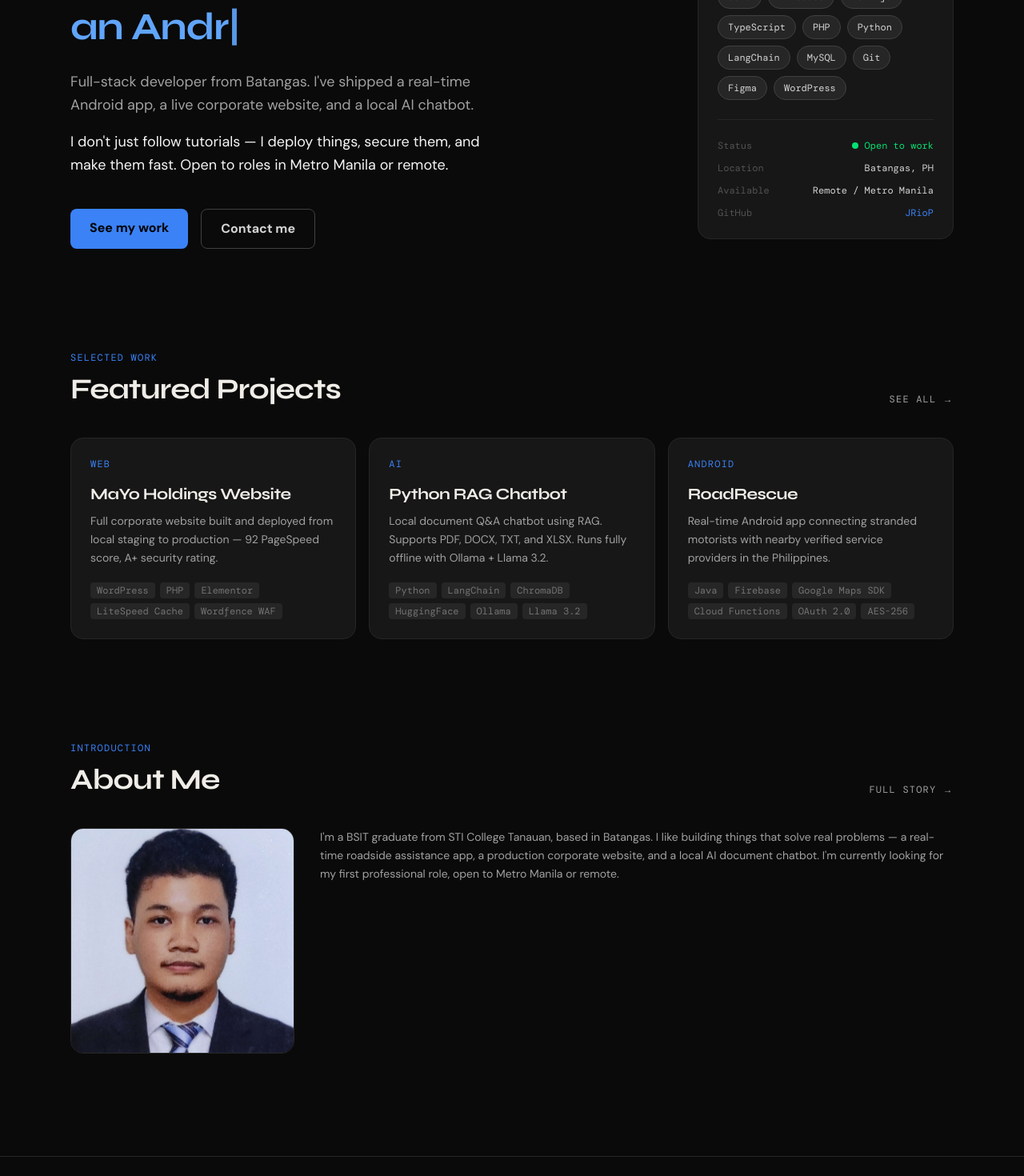
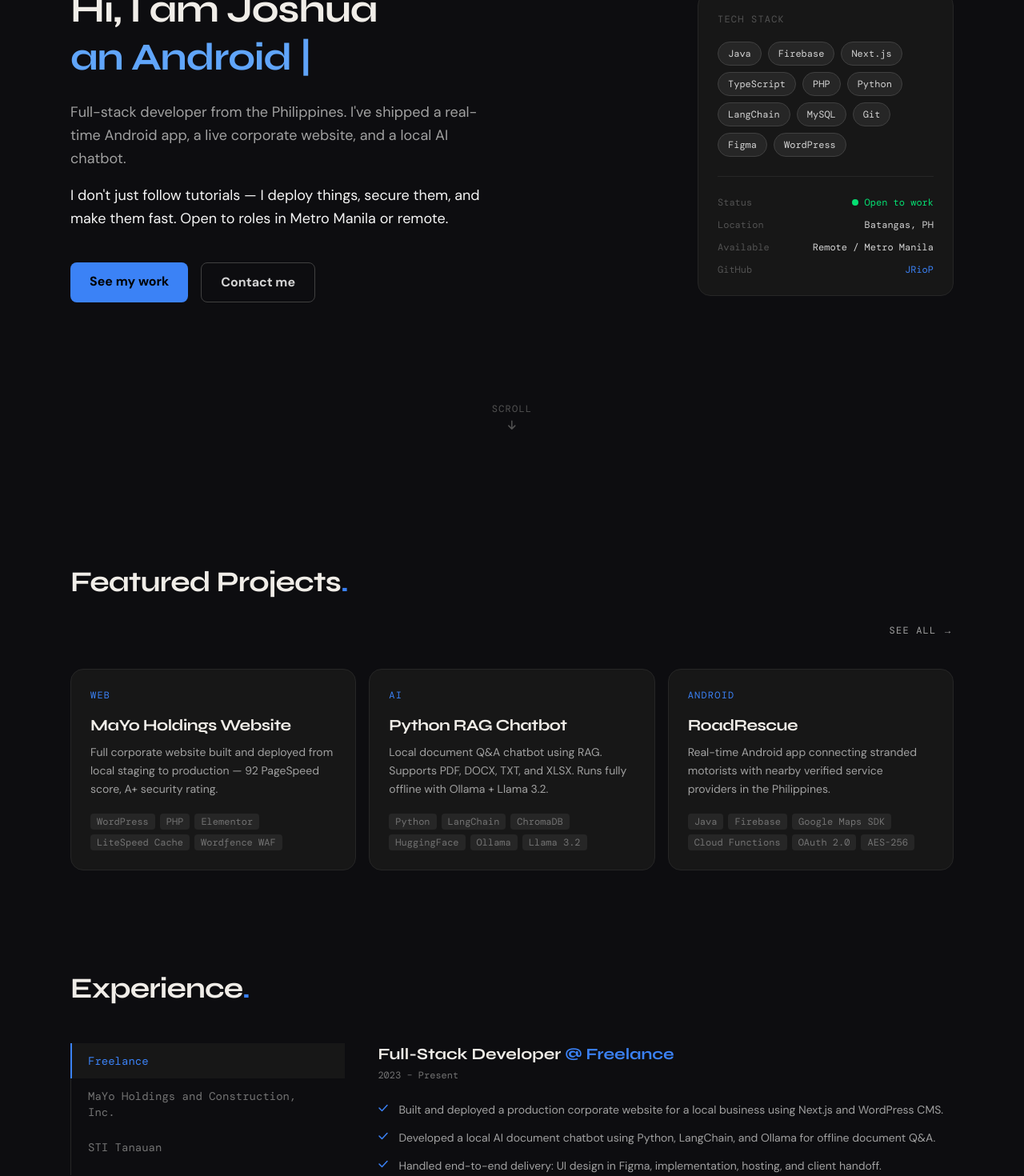
Before and after one commit to JRioP/Rio_Joshua_Portfolio, a Next.js app: page / in a window 1280 px wide. Shown: the part 220-1690 px from the top of the page at 80% size. Built offline with nearby package versions, Linux system fonts and the light colour scheme.

Commit message:
-Added editable color global css -Centered the Hero -Centered NavBar -Fixed Contact form button color -Added Experience Section

```diff
--- a/app/globals.css
+++ b/app/globals.css
@@ -18,7 +18,7 @@ html {
 }
 
 body {
-  background: #0a0a0a;
+  background: #0d0d10;
   color: #f0ede8;
   -webkit-font-smoothing: antialiased;
 }
--- a/app/page.tsx
+++ b/app/page.tsx
@@ -1,6 +1,8 @@
 import Image from "next/image";
 import { PROJECTS } from "@/lib/projects";
 import { RotatingText } from "@/components/RotatingText";
+import ContactForm from "@/components/ui/ContactForm";
+import ExperienceSection from "@/components/ui/ExperienceSection";
 
 const TECH_STACK = [
   { label: "Java", category: "Android" },
@@ -19,21 +21,18 @@ const TECH_STACK = [
 export default function Home() {
 
   return (
-    <main className="min-h-screen px-6 py-32 max-w-6xl mx-auto">
-      <div className="flex items-center gap-12">
+    <main className="px-6 max-w-6xl mx-auto">
+      <section className="min-h-screen flex items-center relative">
+      <div className="flex items-center gap-12 w-full">
         {/* LEFT COLUMN — text content */}
         <div className="flex-1 max-w-xl">
-        <p className="font-mono text-xs text-accent-500 tracking-widest uppercase mb-5">
-          portfolio
-        </p>
-
         <h1 className="font-display text-5xl font-bold leading-tight tracking-tight mb-6">
           Hi, I am Joshua <br />
           <RotatingText />
         </h1>
 
         <p className="text-neutral-400 text-lg leading-relaxed mb-4">
-          Full-stack developer from Batangas. I've shipped a real-time
+          Full-stack developer from the Philippines. I've shipped a real-time
           Android app, a live corporate website, and a local AI chatbot.
         </p>
 
@@ -109,16 +108,22 @@ export default function Home() {
       </div>
       </div>
 
+      {/* Scroll indicator */}
+      <div className="absolute bottom-8 left-1/2 -translate-x-1/2 flex flex-col items-center gap-1 text-neutral-600 animate-bounce">
+        <span className="font-mono text-xs tracking-widest uppercase">scroll</span>
+        <svg width="16" height="16" viewBox="0 0 16 16" fill="none" className="text-neutral-600">
+          <path d="M8 3v10M8 13l-4-4M8 13l4-4" stroke="currentColor" strokeWidth="1.5" strokeLinecap="round" strokeLinejoin="round"/>
+        </svg>
+      </div>
+      </section>
+
       {/* FEATURED PROJECTS */}
       <section className="w-full mt-32">
         <div className="flex items-end justify-between mb-10">
           <div>
-            <p className="font-mono text-xs text-accent-500 tracking-widest uppercase mb-3">
-              selected work
-            </p>
-            <h2 className="font-display text-4xl font-bold tracking-tight">
-              Featured Projects
-            </h2>
+            <h2 className="font-display text-4xl font-bold tracking-tight mb-12">
+          Featured Projects<span className="text-accent-500">.</span>
+          </h2>
           </div>
           <a
             href="/projects"
@@ -158,6 +163,8 @@ export default function Home() {
           ))}
         </div>
       </section>
+
+      <ExperienceSection />
 
       {/* About Me */}
       <section className="w-full mt-32">
@@ -202,6 +209,16 @@ export default function Home() {
         </div>
       </section>
 
+    <section className="px-6 max-w-2xl mx-auto">
+        <div className="min-h-screen pt-24 pb-20 px-6 max-w-2xl mx-auto">
+              <h1 className="font-display text-5xl font-bold mb-4">Get in touch.</h1>
+              <p className="text-neutral-400 mb-12">
+                Open to full-time roles and interesting projects. Based in Batangas — available remotely.
+              </p>
+              <ContactForm />
+            </div>
+    </section>
+
     </main>
   );
 }
--- a/components/layout/Navbar.tsx
+++ b/components/layout/Navbar.tsx
@@ -35,11 +35,11 @@ export default function Navbar() {
     href="/"
     className="font-display font-black text-lg tracking-tight text-neutral-100"
   >
-        J<span className="text-accent">.</span>Rio
+    J<span className="text-accent-500">.</span>Rio
   </Link>
 
-      {/* Desktop nav */}
-      <ul className="hidden md:flex items-center gap-8">
+  {/* Desktop nav — centered */}
+  <ul className="hidden md:flex items-center gap-8 absolute left-1/2 -translate-x-1/2">
     {NAV_LINKS.map(({ href, label }) => (
       <li key={href}>
         <Link
@@ -47,7 +47,7 @@ export default function Navbar() {
           className={clsx(
             "font-mono text-xs uppercase tracking-widest transition-colors",
             pathname === href
-                  ? "text-accent"
+              ? "text-accent-500"
               : "text-neutral-400 hover:text-neutral-100"
           )}
         >
@@ -57,35 +57,8 @@ export default function Navbar() {
     ))}
   </ul>
 
-      {/* Mobile hamburger */}
-      <button
-        className="md:hidden text-neutral-400 hover:text-neutral-100"
-        onClick={() => setMenuOpen(!menuOpen)}
-        aria-label="Toggle menu"
-      >
-        <span className="font-mono text-xs uppercase tracking-widest">
-          {menuOpen ? "Close" : "Menu"}
-        </span>
-      </button>
-
-      {/* Mobile menu */}
-      {menuOpen && (
-        <div className="absolute top-full left-0 right-0 bg-neutral-950 border-b border-neutral-800 px-6 py-6 flex flex-col gap-5 md:hidden">
-          {NAV_LINKS.map(({ href, label }) => (
-            <Link
-              key={href}
-              href={href}
-              onClick={() => setMenuOpen(false)}
-              className={clsx(
-                "font-mono text-sm uppercase tracking-widest",
-                pathname === href ? "text-accent" : "text-neutral-400"
-              )}
-            >
-              {label}
-            </Link>
-          ))}
-        </div>
-      )}
+  {/* Spacer to balance the logo (keeps mobile hamburger on right) */}
+  <div className="w-8" />
 </nav>
   );
 }
--- a/components/ui/ContactForm.tsx
+++ b/components/ui/ContactForm.tsx
@@ -101,7 +101,7 @@ export default function ContactForm() {
       <button
         type="submit"
         disabled={status === "loading"}
-        className="w-full py-3.5 bg-accent hover:bg-accent-hover text-black font-bold rounded-lg transition-colors disabled:opacity-50 font-display tracking-tight"
+        className="w-full py-3.5 bg-accent-500 hover:bg-accent-hover text-black font-bold rounded-lg transition-colors disabled:opacity-50 font-display tracking-tight"
       >
         {status === "loading" ? "Sending..." : "Send message →"}
       </button>
--- /dev/null
+++ b/components/ui/ExperienceSection.tsx
@@ -0,0 +1,103 @@
+"use client";
+
+import { useState } from "react";
+
+const EXPERIENCES = [
+  {
+    company: "Freelance",
+    role: "Full-Stack Developer",
+    period: "2023 – Present",
+    bullets: [
+      "Built and deployed a production corporate website for a local business using Next.js and WordPress CMS.",
+      "Developed a local AI document chatbot using Python, LangChain, and Ollama for offline document Q&A.",
+      "Handled end-to-end delivery: UI design in Figma, implementation, hosting, and client handoff.",
+    ],
+  },
+  {
+    company: "MaYo Holdings and Construction, Inc.",
+    role: "IT Intern (OJT)",
+    period: "2026",
+    bullets: [
+      "Built and deployed a full corporate website for MHCI from local staging to live production using WordPress and Elementor, including DNS configuration, server redirect setup, and a post-migration database search-and-replace to update all internal URLs.",
+      "Optimized site performance from baseline to a 92 PageSpeed score by configuring LiteSpeed Cache, WP Super Cache, and raising the server WP_MEMORY_LIMIT from 40MB to 512MB; secured the site with Wordfence WAF, achieving an external A+ security rating.",
+      "Engineered a custom PHP email routing system with dynamic service-based dropdown auto-selection and auto-labeled subject lines for inquiry tracking, effectively creating a lightweight ticketing system for incoming website leads.",
+      "Ensured full cross-platform responsiveness by implementing custom layout breakpoints (1024px) and mobile-specific design fixes; consolidated 19 services into 8 structured categories with an icon-grid layout to improve UX and site navigability.",
+      "Provided hands-on IT support including CCTV maintenance, RJ45 crimping and LAN cable repair, Ricoh scanner troubleshooting, laptop/phone inventory management, and hybrid Zoom event AV setup for company-wide orientations and corporate events.",
+    ],
+  },
+  {
+    company: "STI Tanauan",
+    role: "Thesis Lead Developer",
+    period: "2024 – 2025",
+    bullets: [
+      "Led a team building a real-time roadside assistance Android app using Java and Firebase.",
+      "Designed the system architecture, Firebase Realtime Database schema, and all core UI flows.",
+      "Presented and defended the project as part of the BSIT capstone requirement.",
+    ],
+  },
+];
+
+export default function ExperienceSection() {
+  const [active, setActive] = useState(0);
+
+  const exp = EXPERIENCES[active];
+
+  return (
+    <section className="w-full mt-32">
+      <h2 className="font-display text-4xl font-bold tracking-tight mb-12">
+        Experience<span className="text-accent-500">.</span>
+      </h2>
+
+      <div className="flex gap-0">
+        {/* Left sidebar */}
+        <ul className="flex flex-col min-w-36 border-l border-neutral-800">
+          {EXPERIENCES.map((e, i) => (
+            <li key={e.company}>
+              <button
+                onClick={() => setActive(i)}
+                className={`w-full text-left px-5 py-3 font-mono text-sm transition-colors border-l-2 -ml-px ${
+                  active === i
+                    ? "border-accent-500 text-accent-500 bg-neutral-900"
+                    : "border-transparent text-neutral-500 hover:text-neutral-200 hover:bg-neutral-900/50"
+                }`}
+              >
+                {e.company}
+              </button>
+            </li>
+          ))}
+        </ul>
+
+        {/* Right content */}
+        <div className="flex-1 pl-10">
+          <h3 className="font-display text-xl font-bold mb-1">
+            {exp.role}{" "}
+            <span className="text-accent-500">@ {exp.company}</span>
+          </h3>
+          <p className="font-mono text-xs text-neutral-500 mb-6">{exp.period}</p>
+          <ul className="flex flex-col gap-3">
+            {exp.bullets.map((b) => (
+              <li key={b} className="flex gap-3 text-neutral-400 text-sm leading-relaxed">
+                <svg
+                  className="mt-0.5 shrink-0 text-accent-500"
+                  width="14"
+                  height="14"
+                  viewBox="0 0 14 14"
+                  fill="none"
+                >
+                  <path
+                    d="M2 7l3.5 3.5L12 3.5"
+                    stroke="currentColor"
+                    strokeWidth="1.5"
+                    strokeLinecap="round"
+                    strokeLinejoin="round"
+                  />
+                </svg>
+                {b}
+              </li>
+            ))}
+          </ul>
+        </div>
+      </div>
+    </section>
+  );
+}
```
Lines whose indentation alone changed are shown as unchanged.
